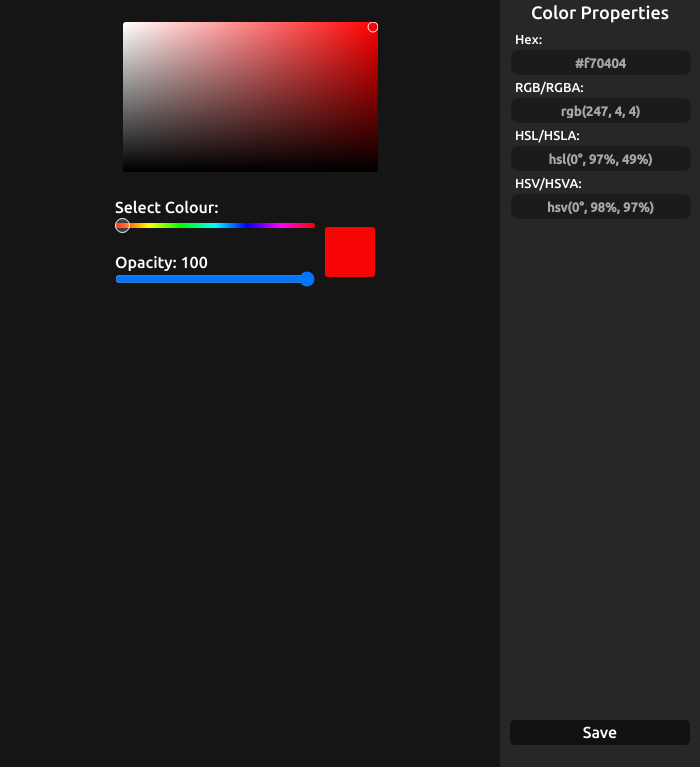
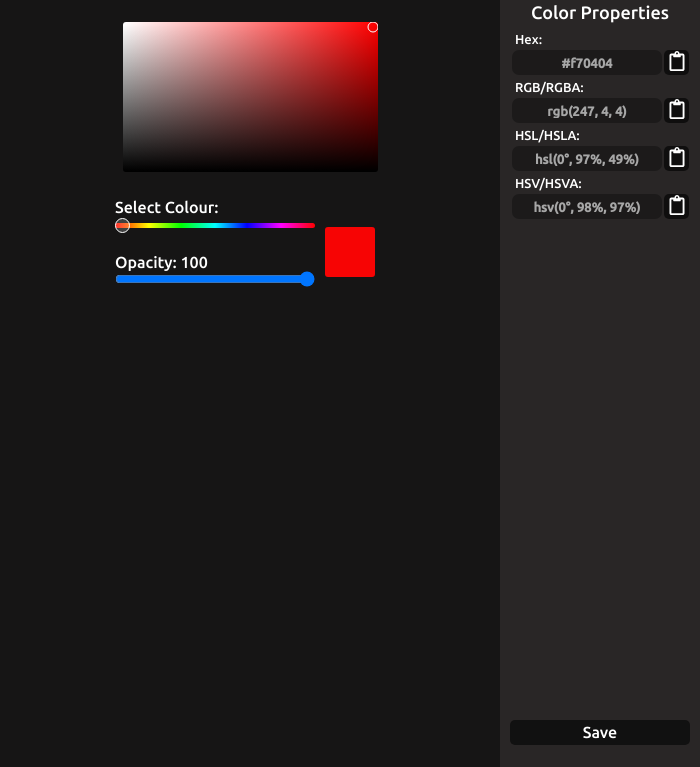
Before and after one commit to Oseryx/AColor-Alpha, an Electron app: page src/pages/colorpicker.html in a window 700 px wide. Shown: the part 33-800 px from the top of the page. Drawn offline with nearby package versions, Linux system fonts and the light colour scheme; no server answers.

Commit message:
Add copy to clipboard for inputs

```diff
--- a/src/pages/colorpicker.html
+++ b/src/pages/colorpicker.html
@@ -75,22 +75,42 @@
           <div class="color-option-name">
             <a>Hex: </a>
           </div>
-          <input spellcheck="false" type="text" name="Hex" id="hex">
+          <div class="input">
+            <input spellcheck="false" type="text" name="Hex" id="hex">
+            <div class="img clipboard">
+              <img src="../../assets/img/clipboard-regular.svg" alt="">
+            </div>
+          </div>
 
           <div class="color-option-name">
             <a>RGB/RGBA: </a>
           </div>
-          <input spellcheck="false" type="text" name="RGBA" id="rgb">
+          <div class="input">
+            <input spellcheck="false" type="text" name="RGBA" id="rgb">
+            <div class="img clipboard">
+              <img src="../../assets/img/clipboard-regular.svg" alt="">
+            </div>
+          </div>
 
           <div class="color-option-name">
             <a>HSL/HSLA: </a>
           </div>
-          <input spellcheck="false" type="text" name="" id="hsl">
+          <div class="input">
+            <input spellcheck="false" type="text" name="" id="hsl">
+            <div class="img clipboard">
+              <img src="../../assets/img/clipboard-regular.svg" alt="">
+            </div>
+          </div>
 
           <div class="color-option-name">
             <a>HSV/HSVA: </a>
           </div>
-          <input spellcheck="false" type="text" name="" id="hsv">
+          <div class="input">
+            <input spellcheck="false" type="text" name="" id="hsv">
+            <div class="img clipboard">
+              <img src="../../assets/img/clipboard-regular.svg" alt="">
+            </div>
+          </div>
         </div>
       </div>
       <!-- actions -->
--- a/src/pages/css/colorpicker.css
+++ b/src/pages/css/colorpicker.css
@@ -156,7 +156,7 @@ body {
   outline: none;
   margin-top: 4px;
   height: 25px;
-  width: 180px;
+  width: 150px;
   font-weight: bold;
   border-radius: 7px;
   color: #a7a7a7;
@@ -164,6 +164,31 @@ body {
   border: none;
   text-align: center;
   background-color: #0f0f0f7e;
+}
+.input .img{
+  width: 25px;
+  height: 25px;
+  margin-top: 4px;
+  margin-left: 2px;
+  display: flex;
+  justify-content: center;
+  align-items: center;
+  background-color: #040404b0;
+  border-radius: 5px;
+  cursor: pointer;
+}
+.input .img img{
+  margin-top: -3.5px;
+  min-width: 20px;
+  max-width: 20px;
+  min-height: 20px;
+  max-height: 20px;
+  filter: invert(100%) sepia(1%) saturate(7495%) hue-rotate(226deg) brightness(119%) contrast(100%);
+}
+.input{
+  display: flex;
+  justify-content: center;
+  align-items: center;
 }
 .color-option-name{
   margin-top: 5px;
--- a/src/pages/js/colors/color-hsl.js
+++ b/src/pages/js/colors/color-hsl.js
@@ -1,4 +1,5 @@
 const { ipcRenderer } = require('electron');
+const clipbaord = require('copy-text-to-clipboard');
 const range = document.getElementById('range');
 const hiddentContext = range.getContext('2d');
 const gradient = hiddentContext.createLinearGradient(0, 0, range.width, 0);
@@ -356,3 +357,12 @@ function predict(rgba){
 
     refreshActiveColor(rgba[0], rgba[1], rgba[2], rgba[3]);
 }
+
+for(let i = 0; i < document.getElementsByClassName('clipboard').length; i++){
+    document.getElementsByClassName('clipboard')[i].addEventListener('click', () => {
+        if(i === 0) clipbaord(document.getElementById('hex').value);
+        else if(i === 1) clipbaord(document.getElementById('rgb').value);
+        else if(i === 2) clipbaord(document.getElementById('hsl').value);
+        else if(i === 3) clipbaord(document.getElementById('hsv').value);
+    });
+}
--- a/src/pages/js/storage-manager.js
+++ b/src/pages/js/storage-manager.js
@@ -35,7 +35,7 @@ function initStorage(){
 
     document.getElementById('folders').appendChild(addPrimaryFile);
 
-    if(document.getElementsByClassName('name')[0]){
+    if(document.getElementsByClassName('name')[activeFileIndex]){
         activeFilePath = [0];
         activeFileIndex = 0;
         setColors(activeFileIndex);
```
Also changed, not shown: assets/img/clipboard-regular.svg (added), assets/img/clipboard-solid.svg (added).
